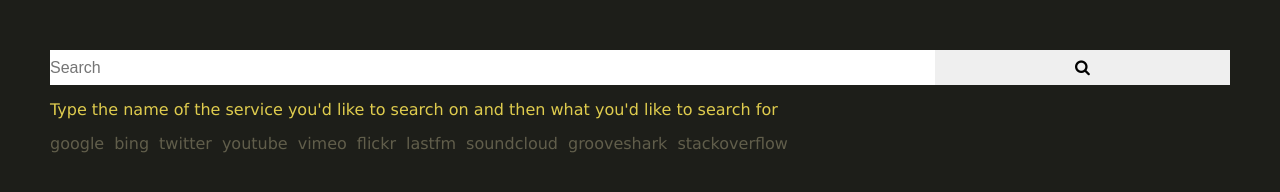
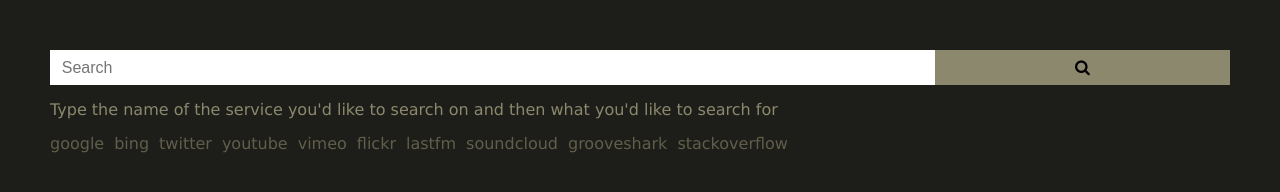
Before and after one commit to dreamyguy/omni-search, a website: page index.html in a window 1280 px wide. Drawn offline with nearby package versions, Linux system fonts and the light colour scheme; files that its build step writes are made by us from their sources.

Commit message:
Add some color variables and change some styles

```diff
--- a/app/sass/_app_form.scss
+++ b/app/sass/_app_form.scss
@@ -1,2 +1,2 @@
-.search-input { float: left; border: 0; width: 75%; height: 35px; }
-.search-btn { float: right; padding: 0; margin: 0; border: 0; width: 25%; height: 35px; }
+.search-input { float: left; border: 0; width: 73%; height: 35px; padding: 0 1%; }
+.search-btn { float: right; padding: 0; margin: 0; border: 0; width: 25%; height: 35px; background: $graylight; }
--- a/app/sass/_app_layout.scss
+++ b/app/sass/_app_layout.scss
@@ -2,5 +2,5 @@
 
 body { background-color: $slategray; color: $gray; font-family: "Lucida Grande", Arial, sans-serif; padding: 50px; }
 p, form { margin-bottom: 15px; }
-p { color: $yellow; }
+p { color: $graylight; }
 .engines-list-item { display: inline-block; margin-right: 10px; }
--- a/app/sass/_variables.scss
+++ b/app/sass/_variables.scss
@@ -1,6 +1,7 @@
 // colors
 $slategray: #1d1e19;
 $gray: #615e4b;
+$graylight: #8c886d;
 $white: #f6f6e4;
 $orange: #fa841e;
 $purple: #9c65fa;
```
